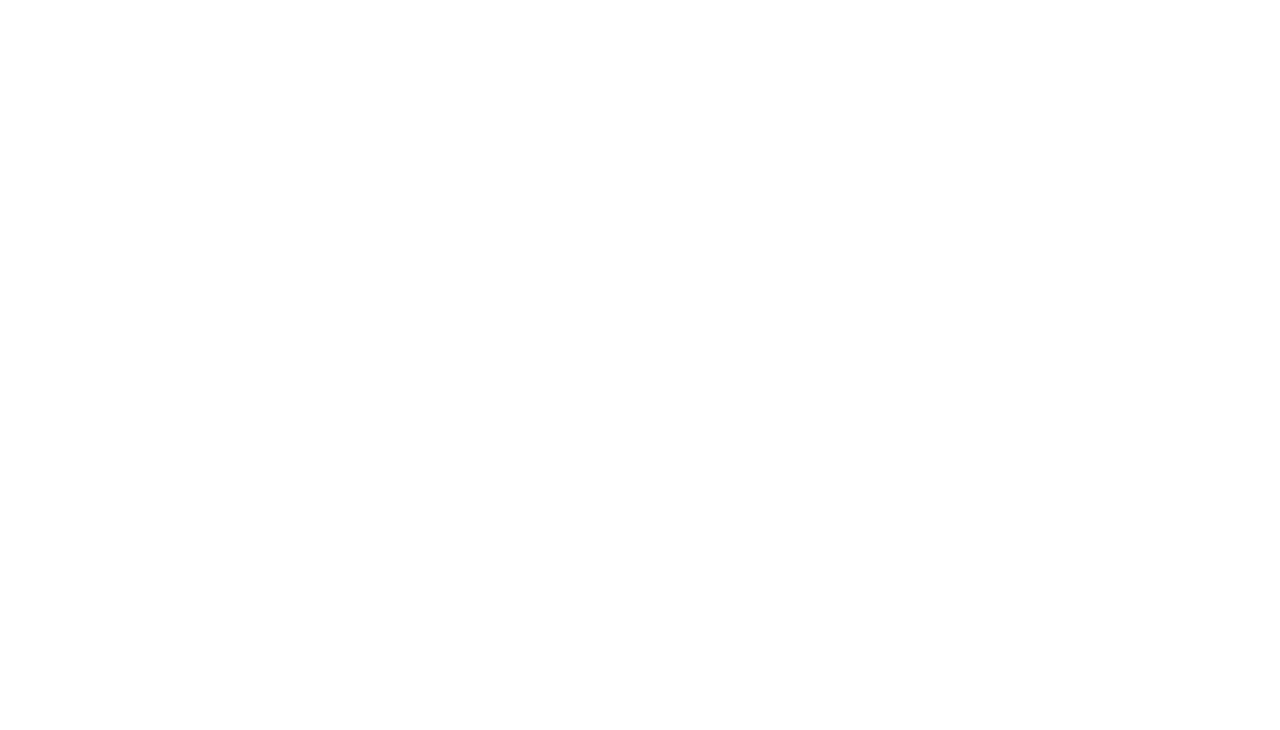
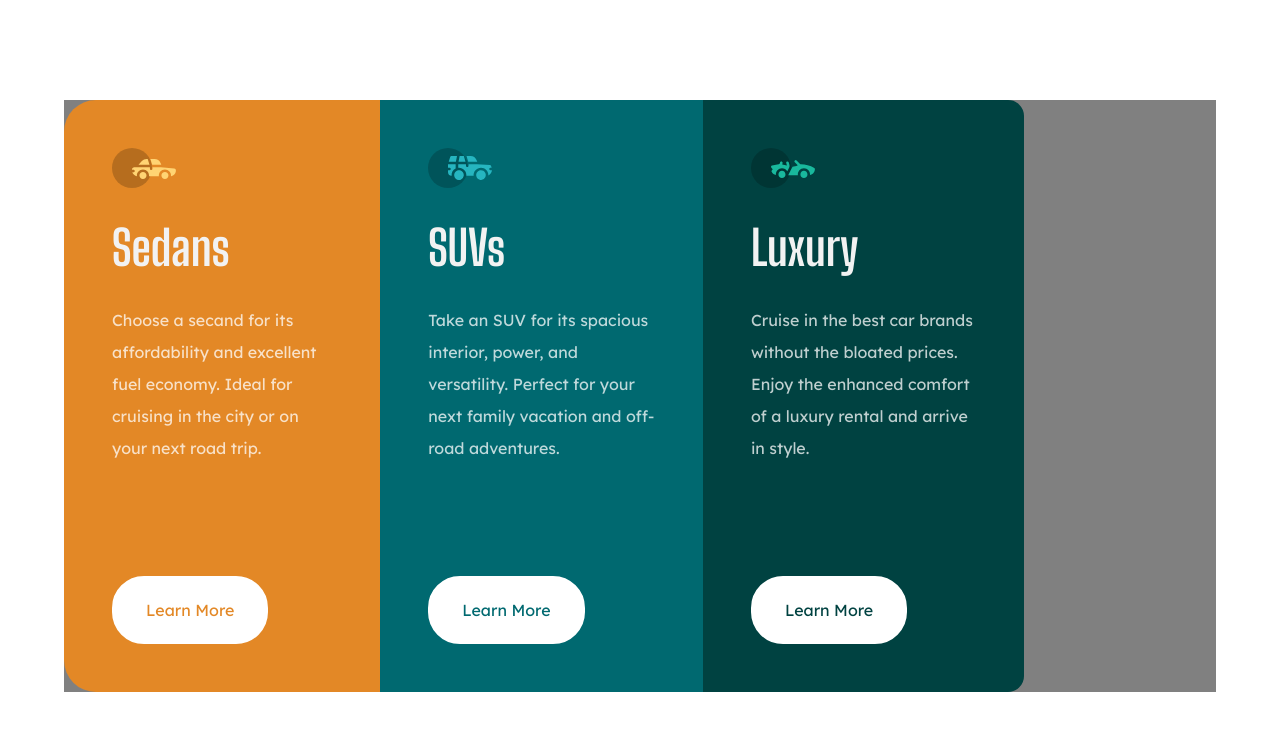
Before and after one commit to BjarneBetjent/frontend-3-column-preview-card, a plain HTML site: page index.html in a window 1280 px wide. Drawn offline with Linux system fonts and the light colour scheme.

Commit message:
Finished for mobile

```diff
--- a/index.html
+++ b/index.html
@@ -1,12 +1,52 @@
 <!DOCTYPE html>
 <html lang="en">
+
 <head>
   <meta charset="UTF-8">
   <meta http-equiv="X-UA-Compatible" content="IE=edge">
   <meta name="viewport" content="width=device-width, initial-scale=1.0">
   <title>Document</title>
+  <link rel="stylesheet" href="./styles/styles.css">
+  <link rel="preconnect" href="https://fonts.gstatic.com">
+  <link href="https://fonts.googleapis.com/css2?family=Big+Shoulders+Display:wght@700&family=Lexend+Deca&display=swap"
+    rel="stylesheet">
+
 </head>
+
 <body>
+  <div class="card-container">
 
+    <div class="card" id="sedan">
+      <img src="./images/icon-sedans.svg">
+      <h2 class="card-h2">Sedans</h2>
+      <p class="card-p">Choose a secand for its affordability and excellent fuel economy.
+        Ideal for cruising in the city or on your next road trip.
+      </p>
+      <div class="btn">Learn More</div>
+    </div>
+
+    <div class="card" id="suv">
+      <img src="./images/icon-suvs.svg">
+      <h2 class="card-h2">SUVs</h2>
+      <p class="card-p">Take an SUV for its spacious interior, power, and versatility. Perfect for your next family
+        vacation
+        and off-road adventures.
+      </p>
+      <div class="btn">Learn More</div>
+    </div>
+
+    <div class="card" id="luxury">
+      <img src="./images/icon-luxury.svg">
+      <h2 class="card-h2">Luxury</h2>
+      <p class="card-p">Cruise in the best car brands without the bloated prices. Enjoy the enhanced comfort of a luxury
+        rental and arrive in style.
+      </p>
+      <div class="btn">Learn More</div>
+    </div>
+
+    <div class="card"></div>
+    <div class="card"></div>
+  </div>
 </body>
+
 </html>
--- a/styles/styles.css
+++ b/styles/styles.css
@@ -0,0 +1,112 @@
+* {
+    margin: 0px;
+    padding: 0px;
+}
+
+html {
+    font-family: 'Lexend Deca', sans-serif;
+}
+
+.card-container {
+    display: flex;
+    flex-direction: column;
+    width: 90vw;
+    margin: 100px auto;
+}
+
+.card {
+    padding: 3rem;
+}
+
+.btn {
+    margin-top: 2rem;
+    padding: 1rem 2rem;
+    background-color: white;
+    border-radius: 2rem;
+    display: inline-block;
+    border: 2px solid white;
+}
+
+.card-p {
+    color: hsla(0, 0%, 100%, 0.75);
+    padding-top: 1.5rem;
+    font-size: 1rem;
+}
+
+.card-h2 {
+    padding-top: 1.5rem;
+    color: hsl(0, 0%, 95%);
+    font-family: 'Big Shoulders Display', cursive;
+}
+
+#sedan {
+    background-color: hsl(31, 77%, 52%);
+    border-top-left-radius: 1em;
+    border-top-right-radius: 1em;
+}
+
+#sedan>.btn {
+    color: hsl(31, 77%, 52%);
+}
+
+#suv {
+    background-color: hsl(184, 100%, 22%);
+}
+
+#suv>.btn {
+    color: hsl(184, 100%, 22%);
+}
+
+#luxury {
+    background-color: hsl(179, 100%, 13%);
+    border-bottom-left-radius: 1rem;
+    border-bottom-right-radius: 1rem;
+}
+
+#luxury>.btn {
+    color: hsl(179, 100%, 13%);
+}
+
+@media only screen and (min-width: 768px) {
+
+    .card-container {
+        line-height: 2rem;
+        font-size: 2rem;
+        background-color: grey;
+        flex-direction: row;
+        justify-content: center;
+    }
+    .btn {
+        margin-top: 7rem;
+        font-size: 1rem;
+    }
+    #luxury {
+        border-top-right-radius: 1rem;
+        border-bottom-left-radius: 0rem;
+    }
+    #sedan {
+        border-bottom-left-radius: 1em;
+        border-top-right-radius: 0em;
+    }
+    #luxury>.btn:hover {
+        background-color: hsl(179, 100%, 13%);
+        color: white;
+        cursor: pointer;
+    }
+    #suv>.btn:hover {
+        background-color: hsl(184, 100%, 22%);
+        color: white;
+        cursor: pointer;
+    }
+    #sedan>.btn:hover {
+        background-color: hsl(31, 77%, 52%);
+        color: white;
+        cursor: pointer;
+    }
+    .card-p {
+        padding-top: 2.5rem;
+    }
+    .card-h2 {
+        padding-top: 2.5rem;
+    }
+}
```
Also changed, not shown: 1 other file.
